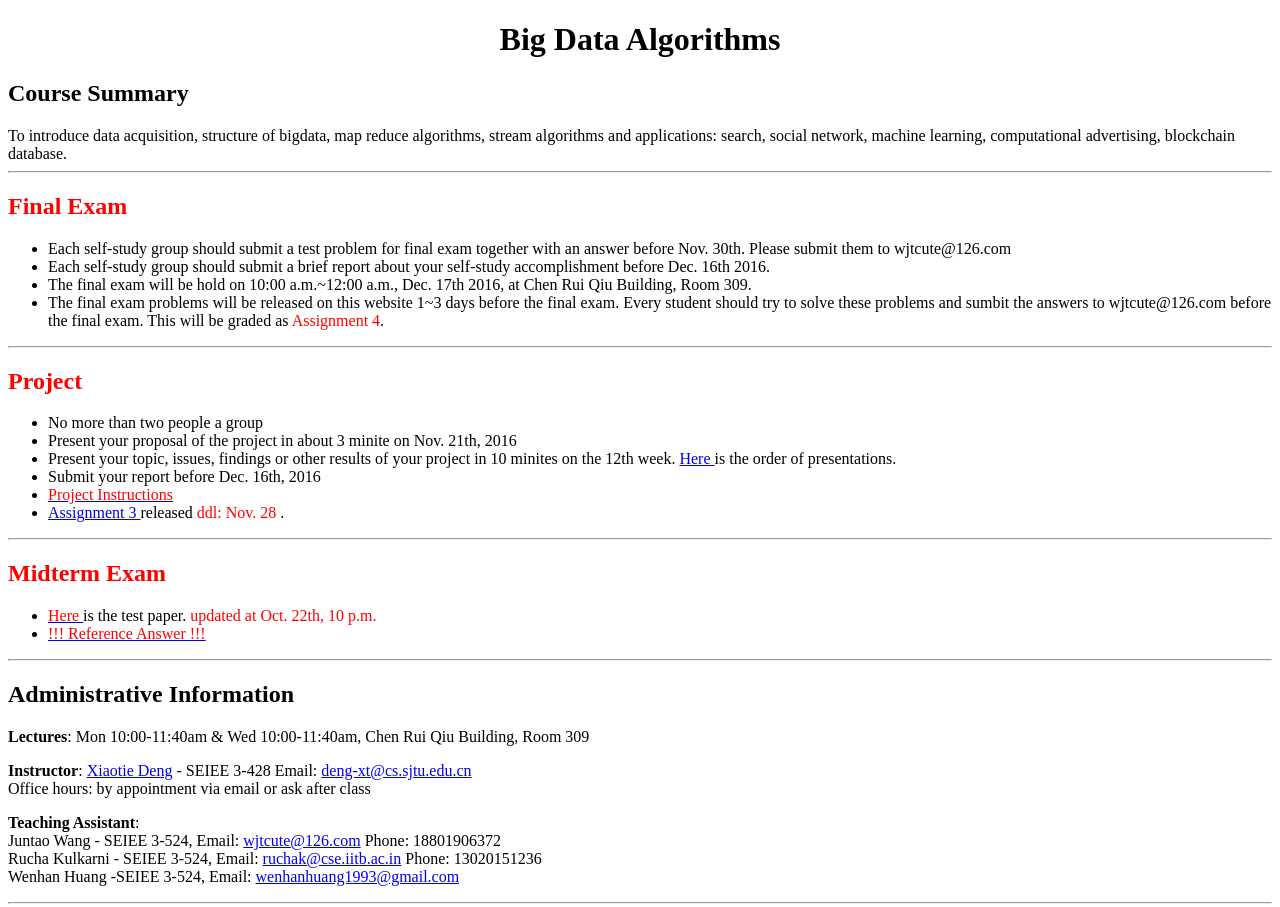
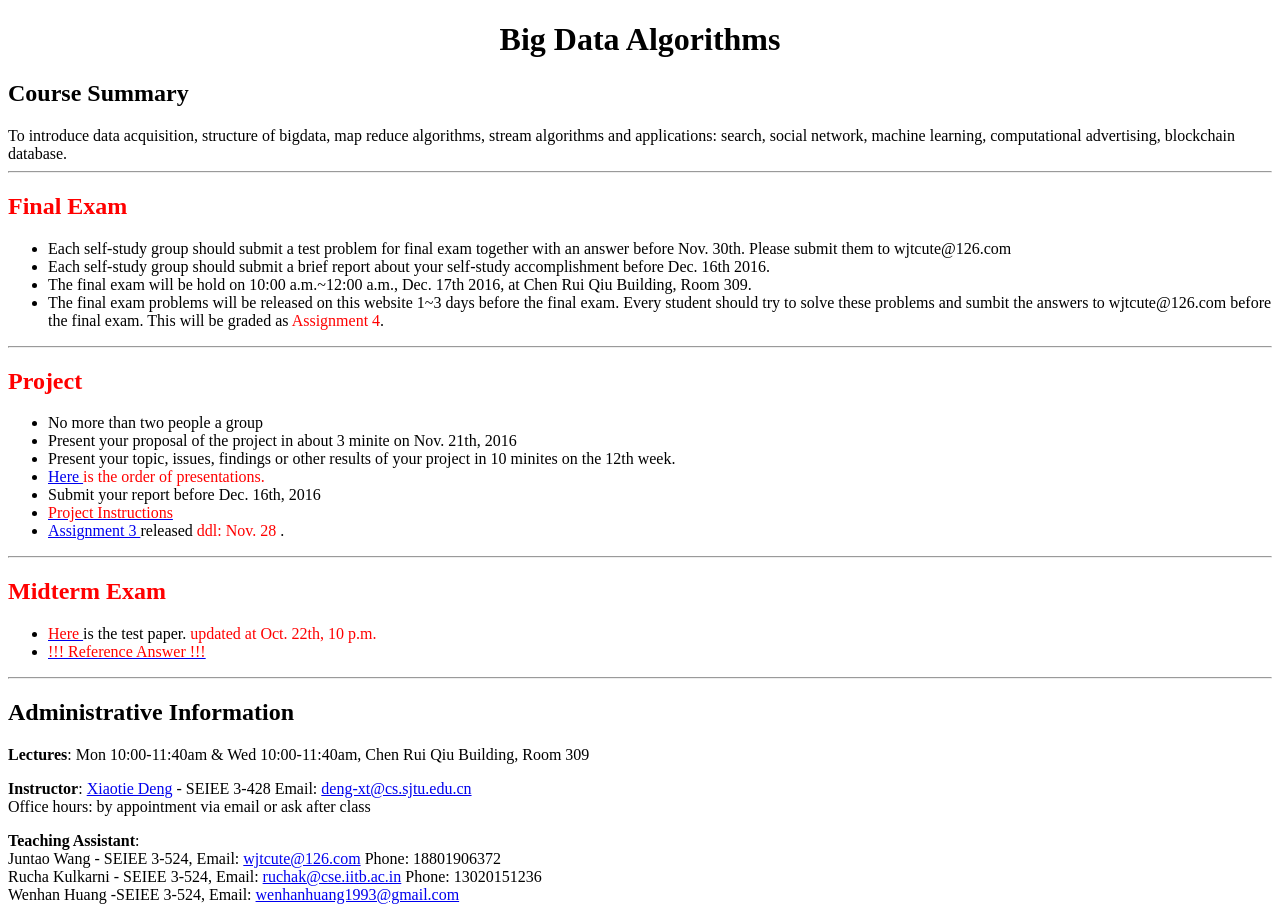
Before and after one commit to wjtcute/Big_Data_Course_TA, a plain HTML site: page index.html in a window 1280 px wide. Shown: the top 907 px of the page. Drawn offline with Linux system fonts and the light colour scheme.

Commit message:
presentation order

```diff
--- a/index.html
+++ b/index.html
@@ -33,7 +33,9 @@ To introduce data acquisition, structure of bigdata, map reduce algorithms, stre
 <ul>
 <li> No more than two people a group
 <li> Present your proposal of the project in about 3 minite on Nov. 21th, 2016
-<li> Present your topic, issues, findings or other results of your project in 10 minites on the 12th week. <a href="presentation_order.pdf"> Here </a> is the order of presentations.
+<li> Present your topic, issues, findings or other results of your project in 10 minites on the 12th week.
+<li> <font color="red"><a href="presentation_order.pdf">
+Here </a> is the order of presentations. </font>
 <li> Submit your report before Dec. 16th, 2016
 <li> <a href="Project.JPG"> <font color="red">Project Instructions</font> </a>
 <li> <a href="2016F_Assignment3.JPG"> Assignment 3 </a> released <font color="red">ddl: Nov. 28</font> .
```
